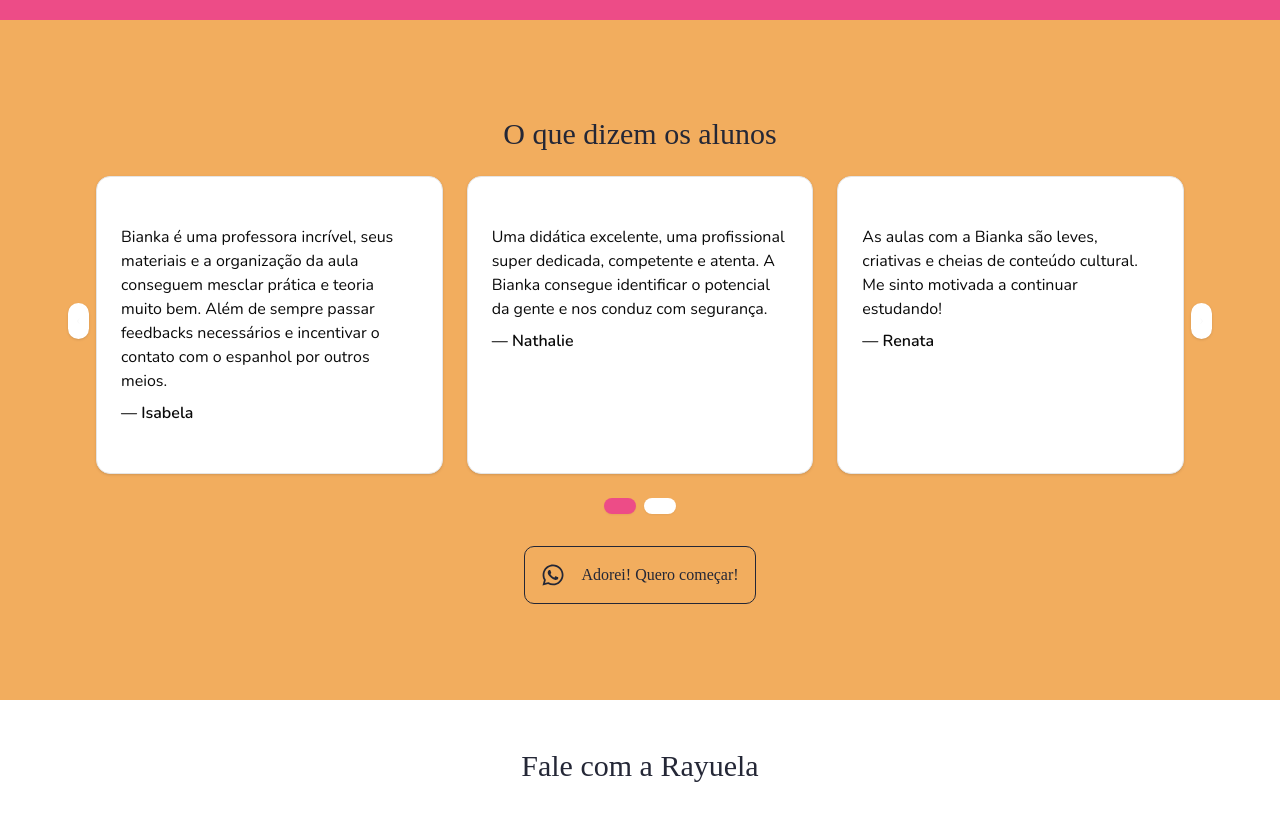
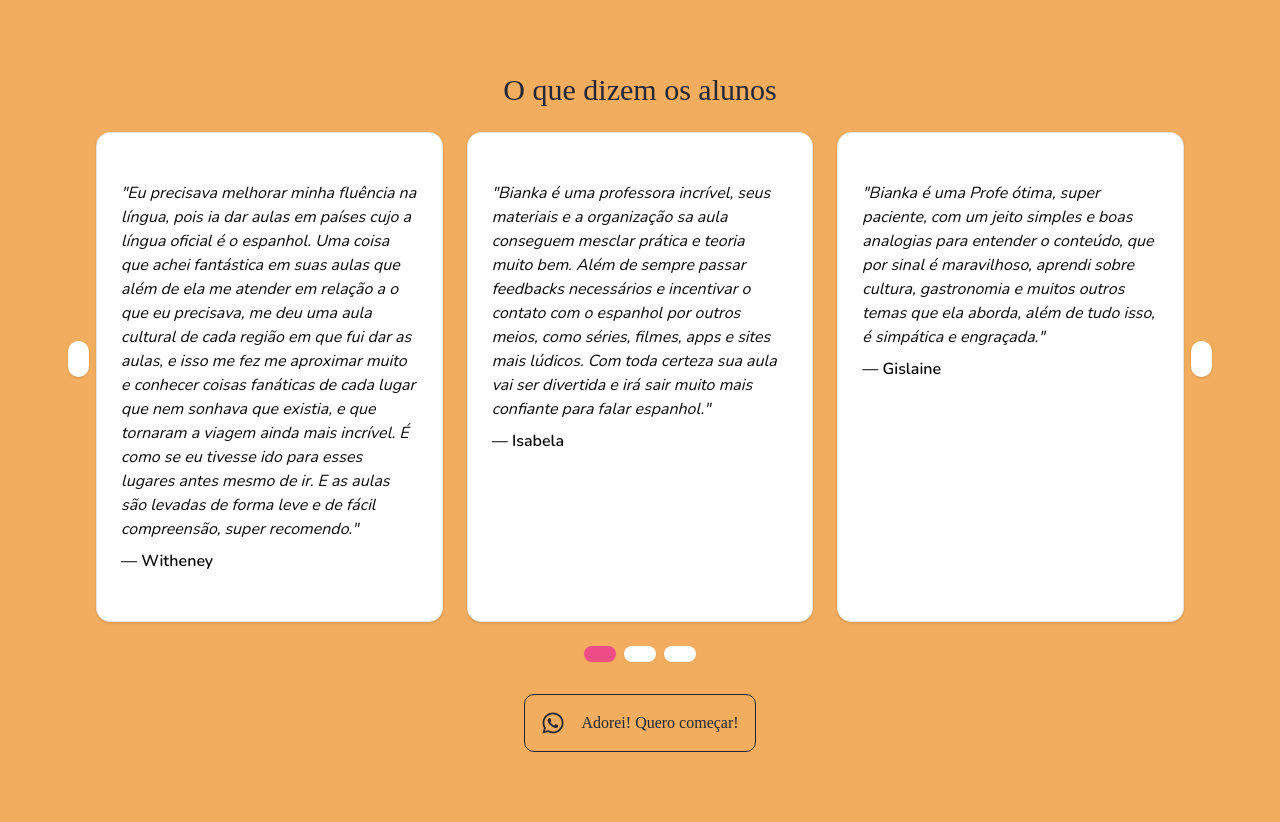
Before and after one commit to es-rayuela/es-rayuela.github.io, a React (Vite) app: page / in a window 1280 px wide. Shown: the part 5020-5842 px from the top of the page. Built offline with nearby package versions, Linux system fonts and the light colour scheme; a web font is replaced by a local one.

Commit message:
feat: atualiza depoimentos e ajusta texto da página principal

```diff
--- a/src/App.jsx
+++ b/src/App.jsx
@@ -6,6 +6,7 @@ import { useState, useEffect } from "react";
 // eslint-disable-next-line no-unused-vars
 import { motion, AnimatePresence } from "framer-motion";
 import { FaWhatsapp, FaUser, FaUserFriends, FaUsers, FaMoneyBillWave, FaPlusCircle, FaHeadphones, FaBook, FaPhotoVideo, FaRegEnvelope, FaInstagram, FaPen, FaHeart, FaFilm, FaPlay } from "react-icons/fa";
+import { SiGoogleforms } from "react-icons/si";
 
 export default function RayuelaSite() {
   const [selectedService, setSelectedService] = useState("none");
@@ -312,7 +313,6 @@ function CourseRegular() {
         <p>O curso regular segue a progressão de conteúdos conforme o estabelecido pelo Quadro Comum Europeu de Referência para Línguas (CEFR).</p>
         <p>As aulas são ao vivo e nelas combinamos <strong>propostas do livro Gente Hoy</strong> + propostas para reforçar e aprofundar a <strong>gramática</strong> quando necessário + <strong>propostas autorais</strong> para reforçar as estruturas e o vocabulário aprendido + contato contínuo com <strong>material autêntico</strong>  - ou seja, muito conteúdo cultural.</p>
         <p>Se você escolher aprender em <strong>grupo</strong>, a dinâmica é levemente diferente. Cada semana você terá uma <strong>aula ao vivo</strong> com o grupo + uma <strong>videoaula gravada</strong> que trará conteúdo que será desenvolvido na prática na próxima aula ao vivo.</p>
-        <p>Está disponível em formato individual, dupla ou grupo.</p>
         <div className="grid md:grid-cols-3 gap-6 max-w-5xl mx-auto">
           <Card className="bg-white border border-[#ed4c87] rounded-xl text-center p-4 gap-0">
             <div>
@@ -365,7 +365,7 @@ function ProjectPersonal() {
       <h2 className="text-3xl font-barriecito text-center text-[#6ca7b7] mb-6">Projeto Personalizado</h2>
       <div className="max-w-3xl mx-auto space-y-4 text-lg">
         <p>O curso baseado em um projeto personalizado segue uma <strong>estrutura exclusiva</strong>, que é criada pela professora, para desenvolver as habilidades e os conhecimentos necessários para que seja atingido o objetivo do projeto - determinado previamente pela aluna/o. <strong>Exemplos</strong> de objetivo: preparar-se para uma <strong>viagem</strong>; participar de <strong>reuniões</strong> ou entrevistas <strong>de trabalho</strong> em espanhol; apresentar um <strong>trabalho acadêmico</strong> em espanhol.</p>
-        <p>As <strong>aulas</strong> são <strong>ao vivo com propostas autorais</strong> - não trabalhamos nessa modalidade com livro de apoio, são propostas feitas sob medida+ propostas para reforçar e aprofundar a <strong>gramática</strong> quando necessário + contato contínuo com <strong>material autêntico</strong> do idioma - ou seja, bastante conteúdo cultural.</p>
+        <p>As <strong>aulas</strong> são <strong>ao vivo com propostas autorais</strong> - não trabalhamos nessa modalidade com livro de apoio, são propostas feitas sob medida + propostas para reforçar e aprofundar a <strong>gramática</strong> quando necessário + contato contínuo com <strong>material autêntico</strong> do idioma - ou seja, bastante conteúdo cultural.</p>
         <div className="grid md:grid-cols-3 gap-6 max-w-5xl mx-auto">
           <Card className="bg-white border border-[#6ca7b7] rounded-xl text-center p-6 gap-0">
             <div>
@@ -455,7 +455,7 @@ function Clubes() {
         <p>Os ¡Clubes! são encontros em grupo para quem quer conviver em espanhol de forma leve e significativa, com pessoas que compartilham interesses semelhantes. Cada clube é formado por um número determinado de encontros ao vivo, com um cronograma claro e interessante: você saberá exatamente o que vamos discutir, assistir, experimentar ou criar em cada encontro.</p>
         <p>É um espaço de troca e prática real — onde o idioma deixa de ser apenas conteúdo e vira experiência.</p>
         <p>Ao final do ciclo, você recebe um feedback personalizado, com observações sobre pontos a desenvolver no seu espanhol, explicações e sugestões de exercícios para continuar avançando com autonomia.</p>
-        <p>É um formato pensado especialmente para quem já tem uma boa base no idioma ou para quem já fala muito bem, mas sente falta de oportunidades para manter o contato com o idioma de forma prazerosa e significativa.</p>
+        <p>É um formato pensado especialmente para quem já tem uma boa base no idioma ou para quem já fala bem, mas sente falta de oportunidades para manter o contato com o idioma.</p>
         <div className="grid md:grid-cols-2 gap-6 max-w-5xl mx-auto">
           <Card className="bg-white border border-[#f2ad5e] rounded-xl text-center p-6">
             <div>
@@ -483,7 +483,6 @@ function Clubes() {
           </Card>
         </div>
       </div>
-      <p className="text-sm text-center mt-4">*Válido para todas as modalidades: para pagamentos feitos por boleto antes da data de vencimento, 10% de desconto no valor da mensalidade.</p>
       <div className="flex justify-center">
         <a
           href="https://wa.me/5541988162747"
@@ -492,7 +491,7 @@ function Clubes() {
           className="bg-[#f2ad5e] font-barriecito text-white p-4 mt-8 rounded-lg shadow-lg flex items-center justify-center hover:bg-[#d99b54] transition-colors"
           aria-label="Converse no WhatsApp"
         >
-          <FaWhatsapp className="text-2xl mr-4" /> Inscreva-se!
+          <SiGoogleforms className="text-2xl mr-4" /> Registre seu interesse e te avisaremos assim que lançarmos o próximo clube!
         </a>
       </div>
     </section>
@@ -543,24 +542,32 @@ function Testimonials() {
   //todo: add Embla carousel to testimonials;
   const testimonials = [
     {
-      text: "Bianka é uma professora incrível, seus materiais e a organização da aula conseguem mesclar prática e teoria muito bem. Além de sempre passar feedbacks necessários e incentivar o contato com o espanhol por outros meios.",
+      text: '"Eu precisava melhorar minha fluência na língua, pois ia dar aulas em países cujo a língua oficial é o espanhol. Uma coisa que achei fantástica em suas aulas que além de ela me atender em relação a o que eu precisava, me deu uma aula cultural de cada região em que fui dar as aulas, e isso me fez me aproximar muito e conhecer coisas fanáticas de cada lugar que nem sonhava que existia, e que tornaram a viagem ainda mais incrível. É como se eu tivesse ido para esses lugares antes mesmo de ir. E as aulas são levadas de forma leve e de fácil compreensão, super recomendo."',
+      author: "Witheney",
+    },
+    {
+      text: '"Bianka é uma professora incrível, seus materiais e a organização sa aula conseguem mesclar prática e teoria muito bem. Além de sempre passar feedbacks necessários e incentivar o contato com o espanhol por outros meios, como séries, filmes, apps e sites mais lúdicos. Com toda certeza sua aula vai ser divertida e irá sair muito mais confiante para falar espanhol."',
       author: "Isabela",
     },
     {
-      text: "Uma didática excelente, uma profissional super dedicada, competente e atenta. A Bianka consegue identificar o potencial da gente e nos conduz com segurança.",
+      text: '"Bianka é uma Profe ótima, super paciente, com um jeito simples e boas analogias para entender o conteúdo, que por sinal é maravilhoso, aprendi sobre cultura, gastronomia e muitos outros temas que ela aborda, além de tudo isso, é simpática e engraçada."',
+      author: "Gislaine",
+    },
+    {
+      text: '"Uma didática excelente, uma profissional super dedicada, competente, e atenta, indico muito! A Bianka consegue identificar o potencial da gente, nos conduz e nos dá segurança no processo de aprendizado!!"',
       author: "Nathalie",
     },
     {
-      text: "As aulas com a Bianka são leves, criativas e cheias de conteúdo cultural. Me sinto motivada a continuar estudando!",
-      author: "Renata",
+      text: '"Eu recomendo demais aulas com a Bianka 💕 Ela é uma professora dinâmica, que adapta a aula às necessidades do aluno e que nos guia no aprendizado com uma aula que nos anima, sem ser aquela coisa antiquada e fechada. Ela nos estimula a praticar e pesquisar a língua espanhola como ela se aplicaria no dia a dia, e isso faz do aprendizado muito mais rápido e estimulante!!!"',
+      author: "Paula",
     },
     {
-      text: "O carinho e a atenção que recebo nas aulas fazem toda a diferença. Nunca pensei que aprender espanhol pudesse ser tão prazeroso.",
-      author: "Carlos",
+      text: '"Hola. Yo me llamo Bruno. Tive a oportunidade de ter aula com a Profa. Bianka Silva, e recomendaria as aulas com ela para qualquer pessoa. Isso pelo fato de as aulas serem dinâmicas, direcionadas e vivas. Dinâmica pois parece um bate papo, o que estimula o diálogo e o treino da fala. Direcionada, pois tem muitos aspectos que direciona ao aluno, a sua particularidade (como por exemplo feeback que é feito p cada aluno, com suas dificuldades e o que ele precisa treinar mais). Viva por não estar toda fechada, os alunos constroem a aula juntos com o professor. Por tais motivos indico a experiência."',
+      author: "Bruno",
     },
     {
-      text: "Estou amando a experiência com a Rayuela. As aulas são incríveis e me sinto realmente aprendendo com sentido!",
-      author: "Fernanda",
+      text: '"As aulas são muito boas e atualizadas. A prof nos incentiva a falar e o espanhol sem medo. Usa vídeos e exemplos lúdicos.. fica bem fácil aprender assim. Gosto muito das aulas e recomendo. Gracias"',
+      author: "Carla",
     },
   ];
 
@@ -592,7 +599,7 @@ function Testimonials() {
           {visibleTestimonials.map((testimonial, i) => (
             <Card key={i}>
               <CardContent className="p-6">
-                <p>{testimonial.text}</p>
+                <p className="italic">{testimonial.text}</p>
                 <p className="mt-2 font-semibold">— {testimonial.author}</p>
               </CardContent>
             </Card>
```
